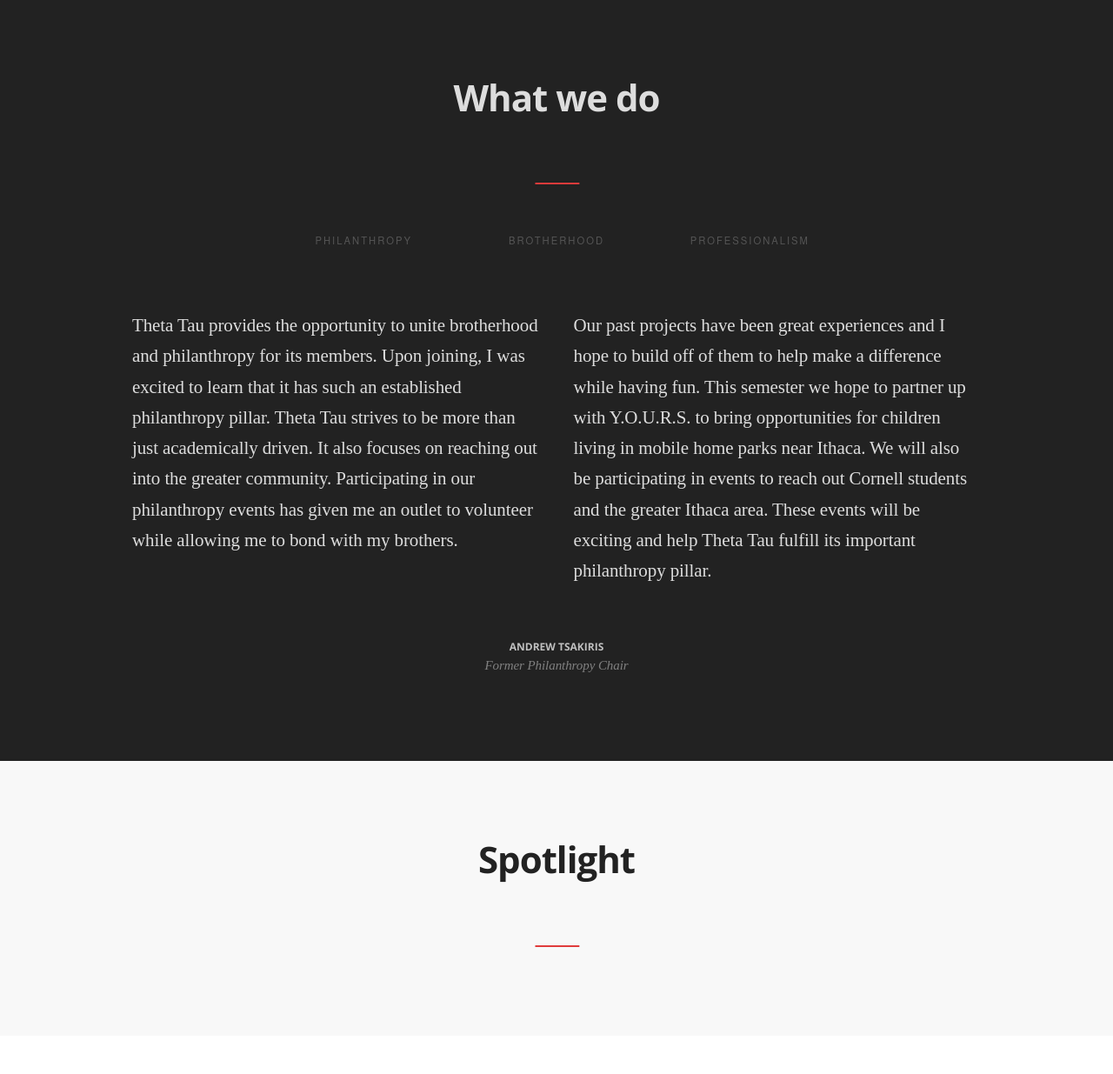
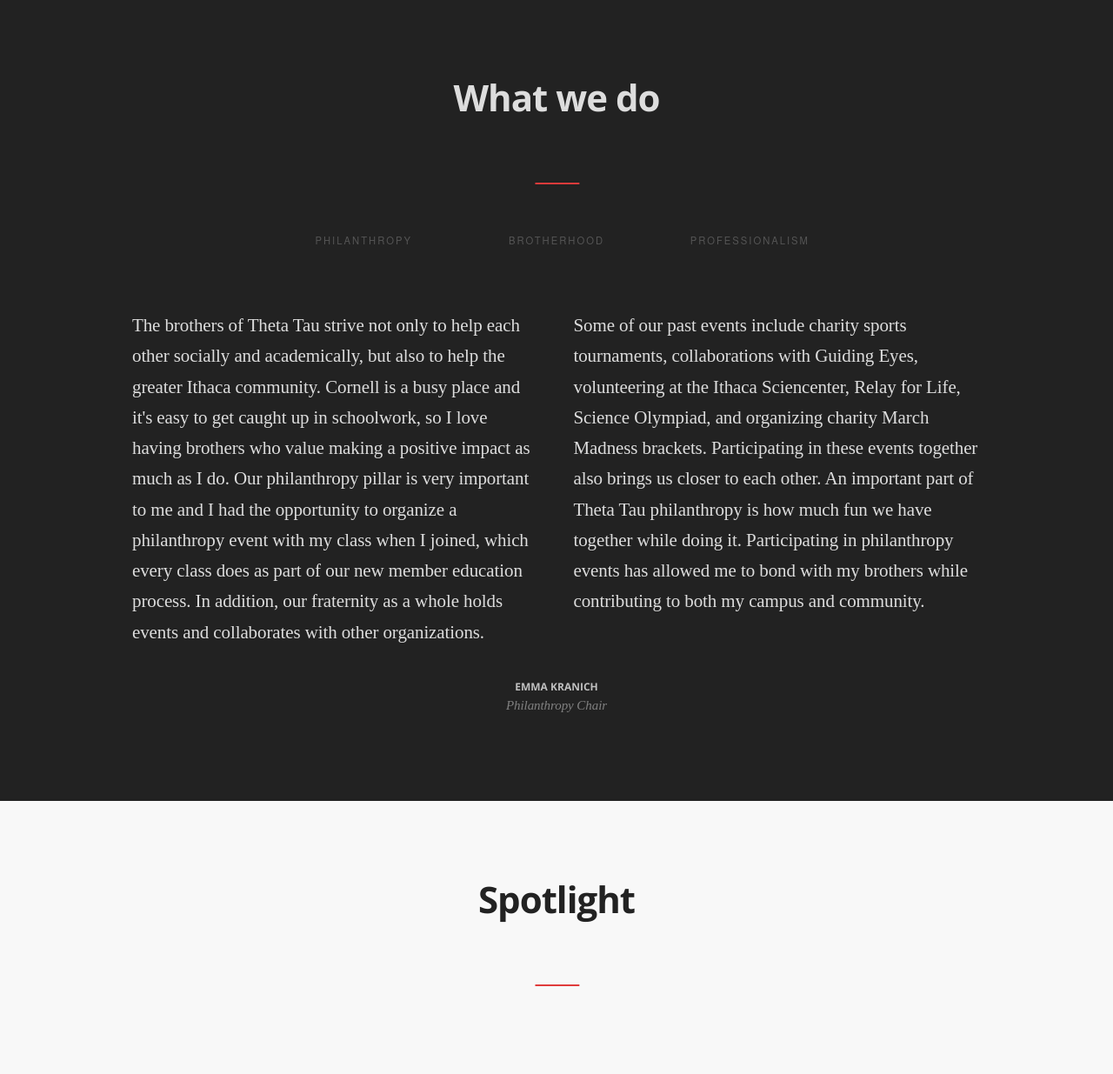
Before and after one commit to cornellWebmaster/ttFlask, a Flask app: template templates/index.html in a window 1280 px wide. Shown: the part 2234-3469 px from the top of the page at 87% size. Run offline with Flask 2, Linux system fonts and the light colour scheme; the template is opened without the code that fills it, so the values that code supplies are empty; some libraries are stand-ins or nearby versions; some web fonts are replaced.

Commit message:
pillar updates, francis bio update, rush activated

```diff
--- a/app.py
+++ b/app.py
@@ -9,7 +9,7 @@ app = Flask(__name__)
 
 # TODO: Switch between "block" and "none" as necessary.
 status = {
-    "apply": "none",  # Enables/disables rush applications.
+    "apply": "block",  # Enables/disables rush applications.
     "spotlight": "block"  # Enables/disables spotlights.
 }
 internal_website_url = "https://sites.google.com/cornell.edu/thetatau/home"
--- a/templates/index.html
+++ b/templates/index.html
@@ -128,32 +128,32 @@
             </div>
             <div>
                 <center>
-                 <h6 class="decorated-2 mb3" style="margin:0; padding-top: 40px;">Fall Recruitment Application</h6>
+                 <h6 class="decorated-2 mb3" style="margin:0; padding-top: 40px;">Spring Recruitment Application</h6>
                  <!-- TODO: Replace deadline date. -->
-                 <h7 class="decorated-2 mb3" style="margin:0; padding-top: 40px;">DEADLINE: September 18th 3:00pm</h7></h6>
+                 <h7 class="decorated-2 mb3" style="margin:0; padding-top: 40px;">DEADLINE: January 29th 3:00 PM</h7></h6>
                 </center>
             </div>
             <div class="row mx-auto">
                 <!-- TODO: Replace info session times/dates. -->
                 <div class="six columns p4">
                     <h6 class="mb0">Information Session 1</h6>
-                    <p class="caption"> Sep 16 | 5:00 - 7:00 PM | Phillips 101 </p>
+                    <p class="caption"> Jan 27 | 5:00 - 7:00 PM | Phillips 101 </p>
                 </div>
                 <div class="six columns p4">
                     <h6 class="mb0">Information Session 2</h6>
-                    <p class="caption"> Sep 17 | 7:00 - 9:00 PM | Phillips 101 </p>
+                    <p class="caption"> Jan 28 | 7:30 - 9:30 PM | Phillips 101 </p>
                 </div>
             </div>
             <div style="padding: 0 40px 40px 40px;">
                 <!-- TODO: Replace season. -->
-                <p class="lh2" style="font-size:1.6rem">Fall recruitment is open! Theta Tau is looking for Cornell's most driven and hardworking engineers to join our organization.</p>
+                <p class="lh2" style="font-size:1.6rem">Spring recruitment is open! Theta Tau is looking for Cornell's most driven and hardworking engineers to join our organization.</p>
                 <!-- TODO: Replace rush chair names and emails. -->
-                <p class="lh2" style="font-size:1.6rem">If you have any questions or comments regarding any part of the application (or even for help!) don't hesitate to reach out to the recruitment chairs Kevin Cavallo (koc4@cornell.edu) and Rema Toopal (rmt233@cornell.edu). Hope to see you at an information session!</p>
+                <p class="lh2" style="font-size:1.6rem">If you have any questions or comments regarding any part of the application (or even for help!) don't hesitate to reach out to the recruitment chairs Sophia Oguri (tso24@cornell.edu) and Keethu Ramalingam (kr439@cornell.edu). Hope to see you at an information session!</p>
                 <p class="lh2" style="font-size:1.6rem">Like us on Facebook for quick updates: <a href="http://facebook.com/cornellthetatau" target="_blank">http://facebook.com/cornellthetatau</a></p>
                 <hr/>
                 <p>
                     <!-- TODO: Replace application link as necessary. -->
-                    <center><a href="https://docs.google.com/forms/d/e/1FAIpQLSeZCCEPPMlVQUmbDpytO_Z8niid7J9Vqn9rWVT7zgeLmU7gfw/viewform?usp=pp_url" target="_blank"><button>OPEN APPLICATION</button></a></center>
+                    <center><a href="https://forms.gle/mP1GNwd4SnmEPSud7" target="_blank"><button>OPEN APPLICATION</button></a></center>
                 </p>
             </div>
         </div>
@@ -230,20 +230,18 @@
                 <div class="row mt4">
                     <div class="six columns offwhite">
                         <p>
-                            Theta Tau provides the opportunity to unite brotherhood and philanthropy for its members. Upon joining, I was excited to learn that it has such an established philanthropy pillar. Theta Tau strives to be more than just academically driven. It also focuses on reaching out into the greater community. Participating in our philanthropy events has given me an outlet to volunteer while allowing me to bond with my brothers.
-                        </p>
+                            The brothers of Theta Tau strive not only to help each other socially and academically, but also to help the greater Ithaca community. Cornell is a busy place and it's easy to get caught up in schoolwork, so I love having brothers who value making a positive impact as much as I do. Our philanthropy pillar is very important to me and I had the opportunity to organize a philanthropy event with my class when I joined, which every class does as part of our new member education process. In addition, our fraternity as a whole holds events and collaborates with other organizations.                         </p>
                     </div>
                     <div class="six columns offwhite bb-darkergrey mb2">
                         <p>
-                            Our past projects have been great experiences and I hope to build off of them to help make a difference while having fun. This semester we hope to partner up with Y.O.U.R.S. to bring opportunities for children living in mobile home parks near Ithaca. We will also be participating in events to reach out Cornell students and the greater Ithaca area. These events will be exciting and help Theta Tau fulfill its important philanthropy pillar.
-                        </p>
+                            Some of our past events include charity sports tournaments, collaborations with Guiding Eyes, volunteering at the Ithaca Sciencenter, Relay for Life, Science Olympiad, and organizing charity March Madness brackets. Participating in these events together also brings us closer to each other. An important part of Theta Tau philanthropy is how much fun we have together while doing it. Participating in philanthropy events has allowed me to bond with my brothers while contributing to both my campus and community.                        </p>
                     </div>
                 </div>
                 <div class="row">
                     <!-- TODO: Replace philanthropy chair name. -->
                     <div class="two column center">
-                        <h6 class="h7 decorated-3 mb0 mt1 ">Andrew Tsakiris</h6>
-                        <p class="caption ">Former Philanthropy Chair</p>
+                        <h6 class="h7 decorated-3 mb0 mt1 ">Emma Kranich</h6>
+                        <p class="caption ">Philanthropy Chair</p>
                     </div>
                 </div>
             </div>
@@ -253,7 +251,7 @@
                 <div class="row mt4">
                     <div class="six columns offwhite">
                         <p>
-                            Within Theta Tau, the bonds we make are integral to shaping both our Cornell experiences and our future professional careers. Clara and TK, the social chairs, are in charge of planning and organizing events where brothers fortify fulfilling friendships and make meaningful memories. The brothers of Theta Tau have enjoyed formal events scheduled at the end of every semester, date nights, new member class bonding events, and excursions to off-campus activities, such as apple picking, go-karting, and team building.
+                            Within Theta Tau, the bonds we make are integral to shaping both our Cornell experiences and our future professional careers. Clara and Nathan, the social chairs, are in charge of planning and organizing events where brothers fortify fulfilling friendships and make meaningful memories. The brothers of Theta Tau have enjoyed formal events scheduled at the end of every semester, date nights, new member class bonding events, and excursions to off-campus activities, such as apple picking, go-karting, and team building.
                         </p>
                     </div>
                     <div class="six columns offwhite bb-darkergrey mb2">
@@ -265,8 +263,8 @@
                 <div class="row center">
                     <!-- TODO: Replace social chairs' names. -->
                     <div class="six columns">
-                        <h6 class="h7 decorated-3 mb0 mt1 ">TK Kong</h6>
-                        <p class="caption ">Former Social Chair</p>
+                        <h6 class="h7 decorated-3 mb0 mt1 ">Nathan Stack</h6>
+                        <p class="caption ">Social Chair</p>
                     </div><div class="six columns">
                         <h6 class="h7 decorated-3 mb0 mt1 ">Clara Walton</h6>
                         <p class="caption ">Social Chair</p>
@@ -291,11 +289,11 @@
                 <div class="row center">
                     <!-- TODO: Replace professional development chairs' names. -->
                     <div class="six columns">
-                        <h6 class="h7 decorated-3 mb0 mt1 ">Sophia Oguri</h6>
-                        <p class="caption ">Former Professional Development Chair</p>
+                        <h6 class="h7 decorated-3 mb0 mt1 ">Massimo Carbone</h6>
+                        <p class="caption ">Professional Development Chair</p>
                     </div><div class="six columns">
-                        <h6 class="h7 decorated-3 mb0 mt1 ">Keethu Ramalingam</h6>
-                        <p class="caption ">Former Professional Development Chair</p>
+                        <h6 class="h7 decorated-3 mb0 mt1 ">Kanha Matai</h6>
+                        <p class="caption ">Professional Development Chair</p>
                     </div>
                 </div>
             </div>
```
Also changed, not shown: 2 other files.
